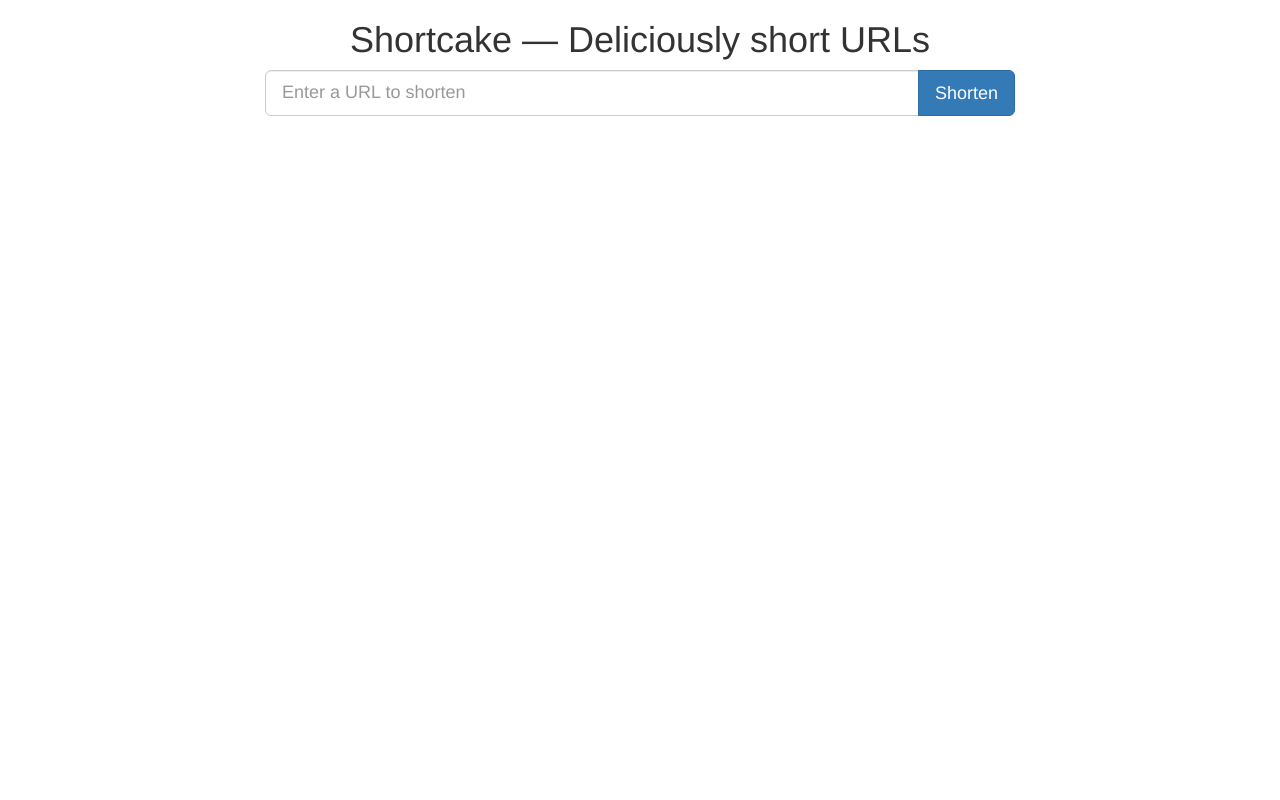
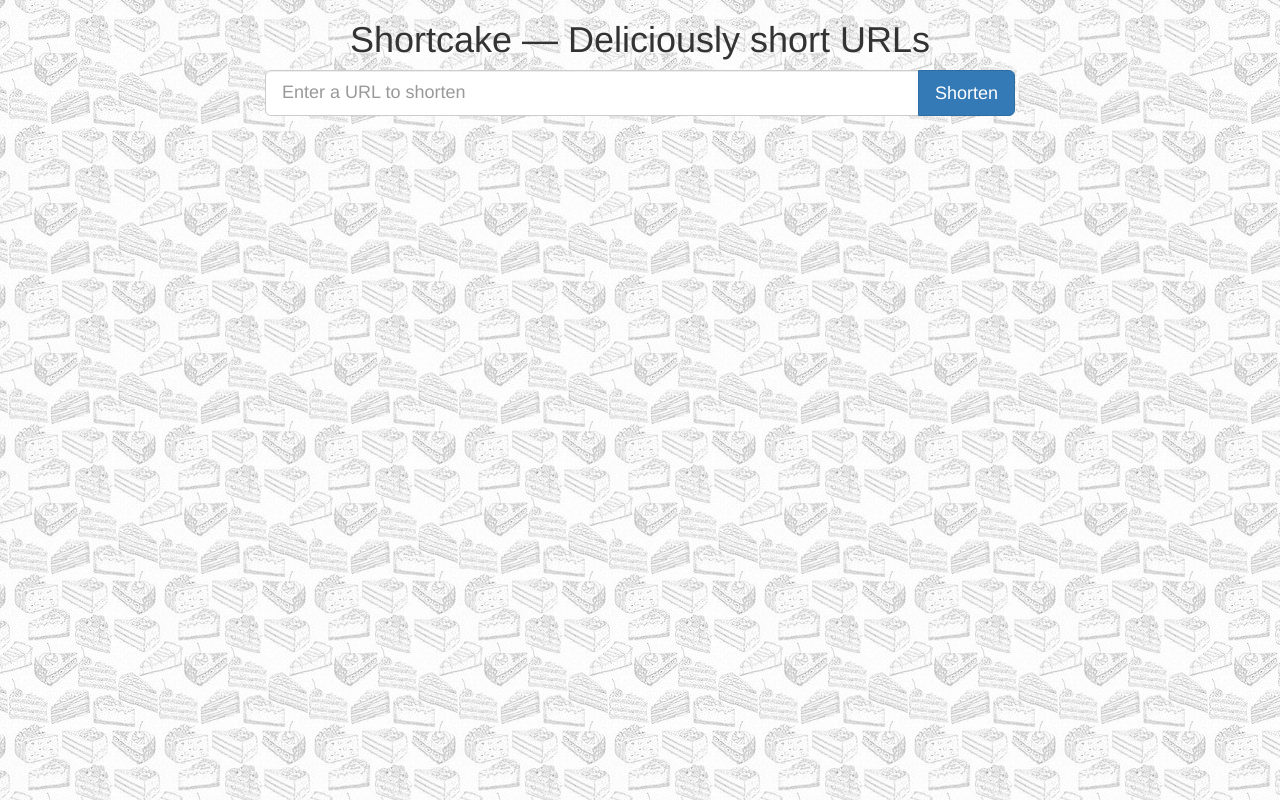
Before and after one commit to ahmed07777/shortcake, a Flask app: page / in a window 1280 px wide. Run offline with Flask 2, Linux system fonts and the light colour scheme; some libraries are stand-ins or nearby versions.

Commit message:
Add favicon and background image
Other changes in this commit:

- Fixed styles.css not being found by learning how to use url_for correctly
- Moved templates into the webapp blueprint
    - I also tried to do this with the static content, but it turns out it's not
      possible in my case. See "Blueprints > Static Files" in the flask docs for
      details.
- Added small margin for flashed messages

```diff
--- a/app/static/styles.css
+++ b/app/static/styles.css
@@ -1,4 +1,8 @@
 body {
-    background-color: "#676767";
+    background-image: url("images/cake-background.jpg");
     text-align: center;
 }
+
+.alert {
+    margin: 10px;
+}
--- a/app/webapp/__init__.py
+++ b/app/webapp/__init__.py
@@ -8,5 +8,5 @@
 from . import routes
 
 
-bp = Blueprint('webapp', __name__)
+bp = Blueprint('webapp', __name__, template_folder='templates')
 routes.register(bp)
--- a/app/templates/base.html
+++ b/app/webapp/templates/base.html
@@ -2,7 +2,8 @@
 
 {% block styles %}
 {{ super() }}
-<link rel="stylesheet" href="../static/styles.css">
+<link rel="stylesheet" href="{{ url_for('static', filename='styles.css') }}">
+<link rel="shortcut icon" href="{{ url_for('static', filename='images/favicon.ico') }}">
 {% endblock %}
 
 {% block title %}Shortcake{% endblock %}
```
Also changed, not shown: app/static/images/cake-background.jpg (added), app/static/images/favicon.ico (added), app/webapp/templates/index.html (renamed from app/templates/index.html).
